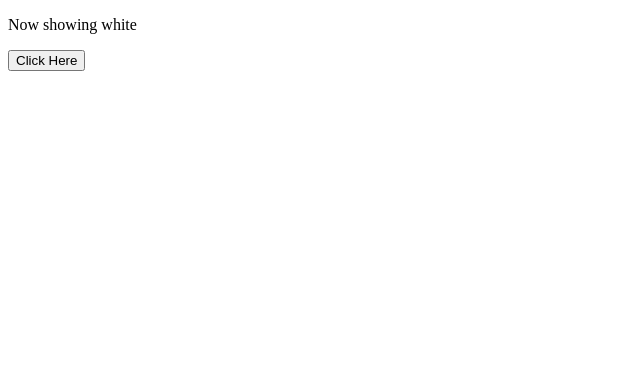
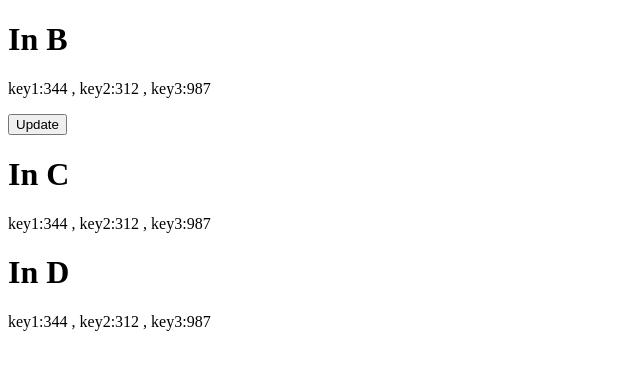
Before and after one commit to JavedRaza/React2021HW, a React (Create React App) app: page / in a window 1280 px wide. Shown: the top 370 px of the page, without its empty margins (0-640 px from the left). Built offline with nearby package versions, Linux system fonts and the light colour scheme.

Commit message:
Home work day-3 updated

```diff
--- a/src/App.js
+++ b/src/App.js
@@ -1,11 +1,11 @@
 import React from 'react';
-import Homework2 from './Components/Day-2/homework2';
+import Homework3 from './Components/Day-3/homework3';
 
 
 function App() {
   return (
       <>
-         < Homework2 />
+         < Homework3 />
     </>
   );
 }
--- a/src/Components/Day-3/homework3.js
+++ b/src/Components/Day-3/homework3.js
@@ -1,10 +1,59 @@
-import React from 'react';
+import React from "react";
 
-const CompA = () =>{
-    return (
-        <>
-        <h1>Javed Ahmad</h1>
-        </>
-    )
+export default function CompA() {
+  const [object, setObject] = React.useState({
+    key1: 344,
+    key2: 312,
+    key3: 987
+  });
+  const update = () =>{
+    setObject({
+      ...object,
+   key1:666,
+   key3:888
+    })
+  }
+  return (
+    <>
+      <CompB obj = {object} change = {update} />
+      <CompD key1={object.key1} key2={object.key2} key3={object.key3} />
+    </>
+  );
 }
-export default CompA;
+const CompB = (props) => {
+  console.log(props);
+  return (
+    <>
+      <h1>In B</h1>
+      <p>
+        key1:{props.obj.key1} , key2:{props.obj.key2} , key3:{props.obj.key3}
+      </p>
+      <button onClick={props.change}>Update</button>
+      <CompC  obj={props.obj}/>
+    </>
+  );
+};
+
+const CompC = (props) => {
+  console.log(props);
+  return (
+    <>
+      <h1>In C</h1>
+      <p>
+        key1:{props.obj.key1} , key2:{props.obj.key2} , key3:{props.obj.key3}
+      </p>
+    </>
+  );
+};
+
+const CompD = (props) => {
+  console.log(props);
+  return (
+    <>
+    <h1>In D</h1>
+    <p>
+        key1:{props.key1} , key2:{props.key2} , key3:{props.key3}
+      </p>
+    </>
+  );
+};
```
